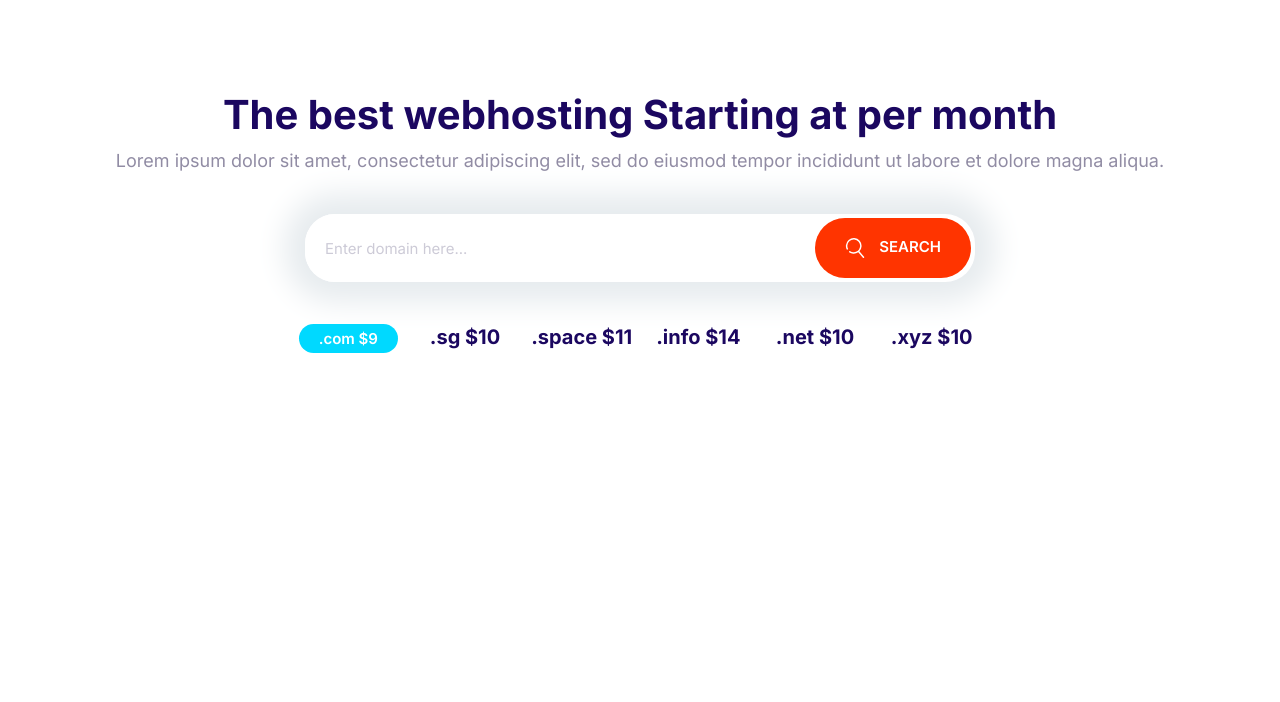
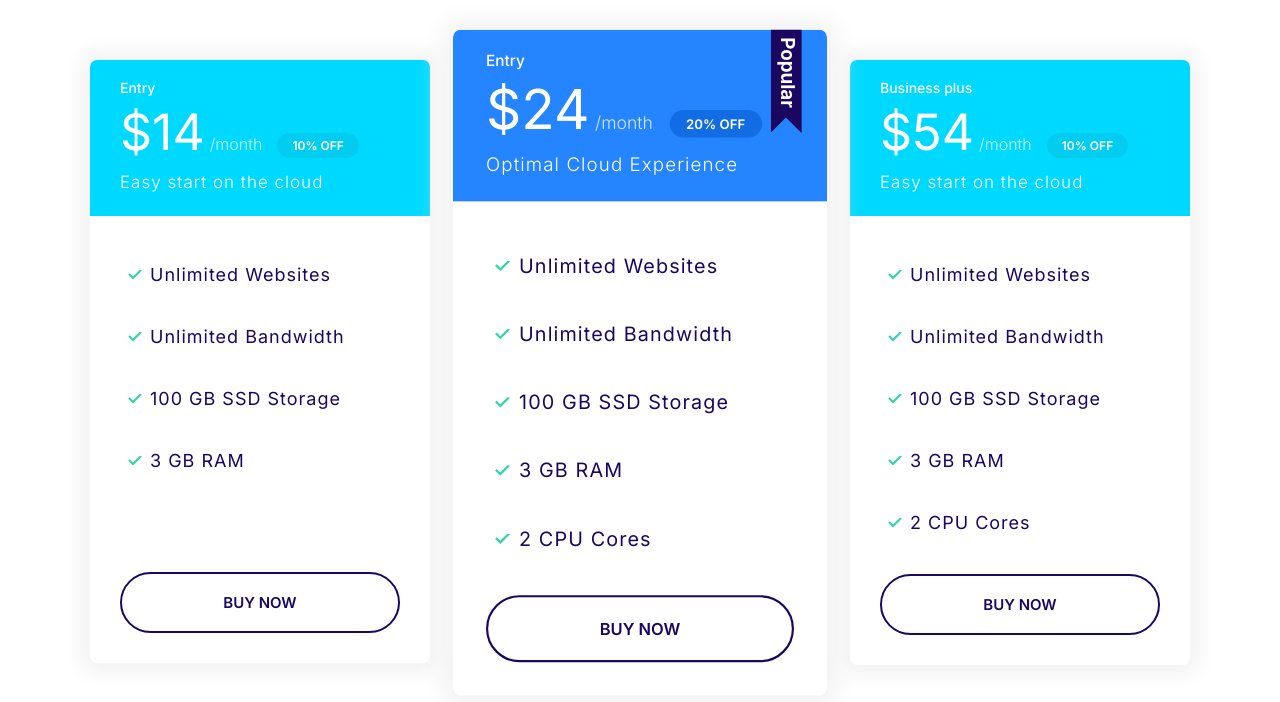
Before and after one commit to tahadrago/moshify, a plain HTML site: page project/index.html in a window 1280 px wide. Drawn offline with Linux system fonts and the light colour scheme.

Commit message:
building plan-blocks section.

```diff
--- a/project/css/styles.css
+++ b/project/css/styles.css
@@ -278,6 +278,9 @@ a{
 .card--secondary .badge--secondary{
     background:#02cdf1 ;
 }
+.card--primary .badge--primary{
+    background:#126de4;
+}
 /* PLans */
 .plan__name{
     color:white;
@@ -304,6 +307,9 @@ a{
     margin-bottom: 2rem;
     letter-spacing: 1px;
 }
+.plan--popular{
+    scale: 1.1;
+}
 .plan--popular .card__header{
     position: relative;
 }
@@ -314,6 +320,9 @@ a{
     position: absolute;
     top: -6px;
     right: 5%;
+}
+.plan:hover{
+    transform: scale(1.05);
 }
 @media screen and (min-width: 1024px){
     .plan__name {
@@ -625,3 +634,17 @@ a{
         grid-template-columns:repeat(auto-fit,minmax(10rem,1fr));
     }
 }
+/* PLans block */
+.block-plans .grid{
+    gap: 8rem 4rem;
+}
+.plan{
+    transition: transform 0.2s ease-out;
+}
+.btn--first{
+    margin-top: 7rem;
+}
+.block-plans .card{
+    max-width: 500px;
+    margin: 0 auto;
+}
--- a/project/index.html
+++ b/project/index.html
@@ -11,28 +11,72 @@
     <link rel="stylesheet" href="css/styles.css">
 </head>
 <body>
-    <section class="block container block-domain">
-        <header class="block__header">
-            <h2>The best webhosting Starting at per month</h2>
-            <p>Lorem ipsum dolor sit amet, consectetur adipiscing elit, sed do eiusmod tempor incididunt ut labore et dolore magna aliqua.</p>
-        </header>
-        <div class="input-group">
-            <input type="text" class="input" placeholder="Enter domain here...">
-            <button class="btn btn--accent">
-                <svg class="icon icon--white">
-                    <use xlink:href="images/sprite.svg#search"></use>
-                </svg>
-                Search</button>
-        </div>
-        <ul class="list block-domain__prices">
-            <li><span class="badge badge--secondary">.com $9</span></li>
-            <li>.sg $10</li>
-            <li>.space $11</li>
-            <li>.info $14</li>
-            <li>.net $10</li>
-            <li>.xyz $10</li>
-        </ul>
-    </section>
+    <section class="block container block-plans">
+            <div class="grid grid--cols-3">
+                <div class="plan">
+                    <div class="card card--secondary">
+                        <header class="card__header">
+                            <h3 class="plan__name">Entry</h3>
+                            <span class="plan__price">$14</span>
+                            <span class="plan__billing-cycle">/month</span>
+                            <span class="badge badge--secondary badge--small">10% OFF</span>
+                            <span class="plan__description">Easy start on the cloud</span>
+                        </header>
+                        <div class="card__body">
+                            <ul class="list list--tick">
+                                <li class="list__item">Unlimited Websites</li>
+                                <li class="list__item">Unlimited Bandwidth</li>
+                                <li class="list__item">100 GB SSD Storage</li>
+                                <li class="list__item">3 GB RAM</li>
+                            </ul>
+                            <button class="btn btn--outline btn--block btn--first">Buy now</button>
+                        </div>
+                    </div>
+                </div>
+                <div class="plan plan--popular">
+                    <div class="card card--primary">
+                        <header class="card__header">
+                            <h3 class="plan__name">Entry</h3>
+                            <span class="plan__price">$24</span>
+                            <span class="plan__billing-cycle">/month</span>
+                            <span class="badge badge--primary badge--small">20% OFF</span>
+                            <span class="plan__description">Optimal Cloud Experience</span>
+                        </header>
+                        <div class="card__body">
+                            <ul class="list list--tick">
+                                <li class="list__item">Unlimited Websites</li>
+                                <li class="list__item">Unlimited Bandwidth</li>
+                                <li class="list__item">100 GB SSD Storage</li>
+                                <li class="list__item">3 GB RAM</li>
+                                <li class="list__item">2 CPU Cores</li>
+                            </ul>
+                            <button class="btn btn--outline btn--block">Buy now</button>
+                        </div>
+                    </div>
+                </div>
+                <div class="plan">
+                    <div class="card card--secondary">
+                        <header class="card__header">
+                            <h3 class="plan__name">Business plus</h3>
+                            <span class="plan__price">$54</span>
+                            <span class="plan__billing-cycle">/month</span>
+                            <span class="badge badge--secondary badge--small">10% OFF</span>
+                            <span class="plan__description">Easy start on the cloud</span>
+                        </header>
+                        <div class="card__body">
+                            <ul class="list list--tick">
+                                <li class="list__item">Unlimited Websites</li>
+                                <li class="list__item">Unlimited Bandwidth</li>
+                                <li class="list__item">100 GB SSD Storage</li>
+                                <li class="list__item">3 GB RAM</li>
+                                <li class="list__item">2 CPU Cores</li>
+                            </ul>
+                            <button class="btn btn--outline btn--block">Buy now</button>
+                        </div>
+                    </div>
+                </div>
+            </div>
+        </section>
     <script src="main.js"></script>
 </body>
 </html>
```
Also changed, not shown: project/Components/plans-blocks.html (added, +66 -0 lines).
